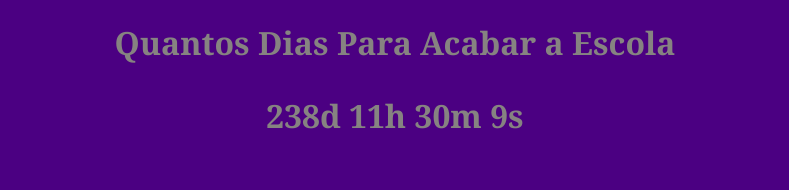
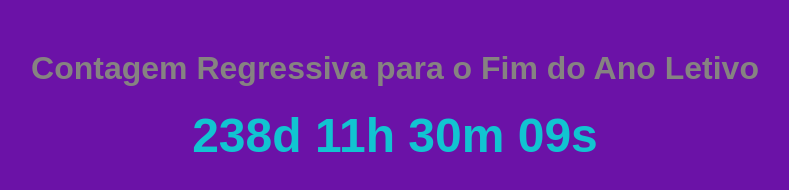
Before and after one commit to SKIVER380/progrma-o, a plain HTML site: page index.html in a window 1280 px wide. Shown: the whole page, without its empty margins (245-1034 px from the left). Drawn offline with Linux system fonts and the light colour scheme.

Commit message:
Update index.html

```diff
--- a/index.html
+++ b/index.html
@@ -1,19 +1,58 @@
 <!DOCTYPE html>
-<html lang="en">
-
+<html lang="pt-BR">  <!-- Alterado para português do Brasil -->
 <head>
     <meta charset="UTF-8">
     <meta name="viewport" content="width=device-width, initial-scale=1.0">
-    <title>Crônometro Pedro</title>
+    <title>Cronômetro Escolar</title>  <!-- Título mais descritivo -->
     <link rel="stylesheet" href="style.css">
+    <style>
+        /* Estilos básicos caso o style.css não esteja disponível */
+        body {
+            font-family: Arial, sans-serif;
+            text-align: center;
+            margin-top: 50px;
+            background-color: #6b12a7;
+        }
+        #timer {
+            font-size: 3rem;
+            font-weight: bold;
+            color: #11c4d1;
+            margin-top: 20px;
+        }
+    </style>
 </head>
+<body>
+    <header>
+        <h1>Contagem Regressiva para o Fim do Ano Letivo</h1>  <!-- Título mais claro -->
+    </header>
 
-<body>
-    <h1>Quantos Dias Para Acabar a Escola</h1>
-    <div id="timer"> 00d 00h 00m 00s </div>
+    <main>
+        <div id="timer" aria-live="polite">00d 00h 00m 00s</div>  <!-- Adicionado aria-live para acessibilidade -->
+    </main>
 
-    <script src="script.js"></script>
+    <script>
+        // Aqui viria o código JavaScript corrigido que forneci anteriormente
+        let intervalo;
 
+        function IniciarCronometro() {
+            clearInterval(intervalo);
+            const dataFutura = new Date("2025-12-19T23:59:59");
+
+            intervalo = setInterval(() => {
+                const agora = new Date();
+                const diferenca = dataFutura - agora;
+
+                const dias = Math.floor(diferenca / (1000 * 60 * 60 * 24));
+                const horas = Math.floor((diferenca % (1000 * 60 * 60 * 24)) / (1000 * 60 * 60));
+                const minutos = Math.floor((diferenca % (1000 * 60 * 60)) / (1000 * 60));
+                const segundos = Math.floor((diferenca % (1000 * 60)) / 1000);
+
+                document.getElementById('timer').textContent =
+                    `${dias.toString().padStart(2, '0')}d ${horas.toString().padStart(2, '0')}h ${minutos.toString().padStart(2, '0')}m ${segundos.toString().padStart(2, '0')}s`;
+            }, 1000);
+        }
+
+        IniciarCronometro();
+    </script>
 </body>
-
 </html>
```
